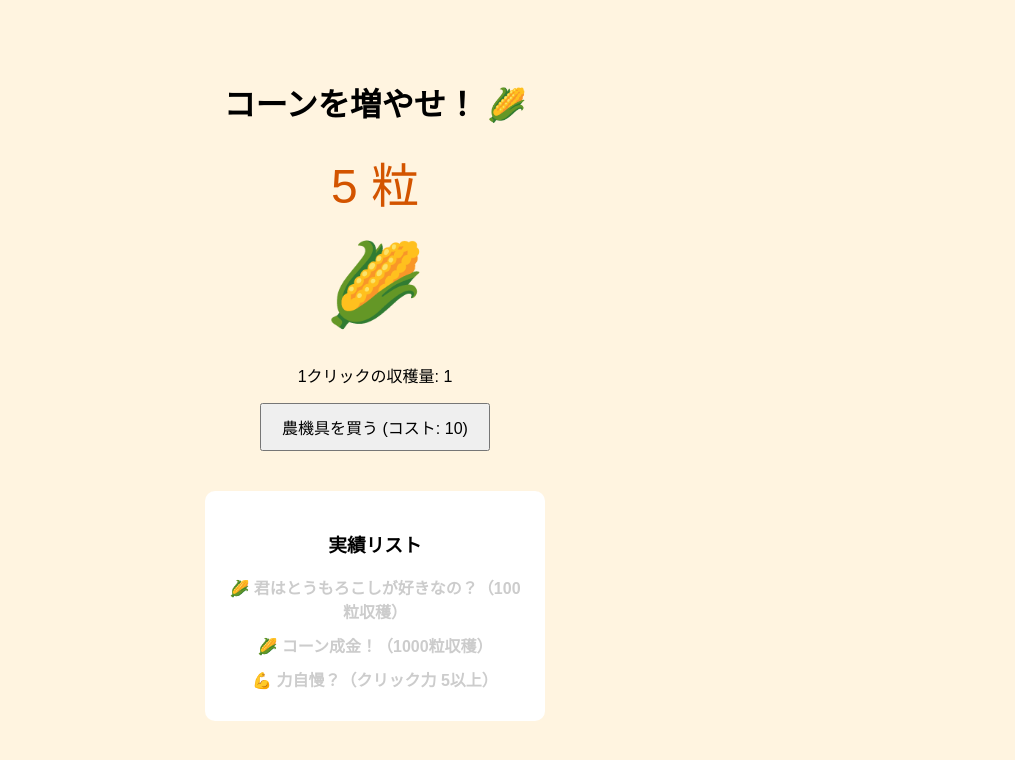
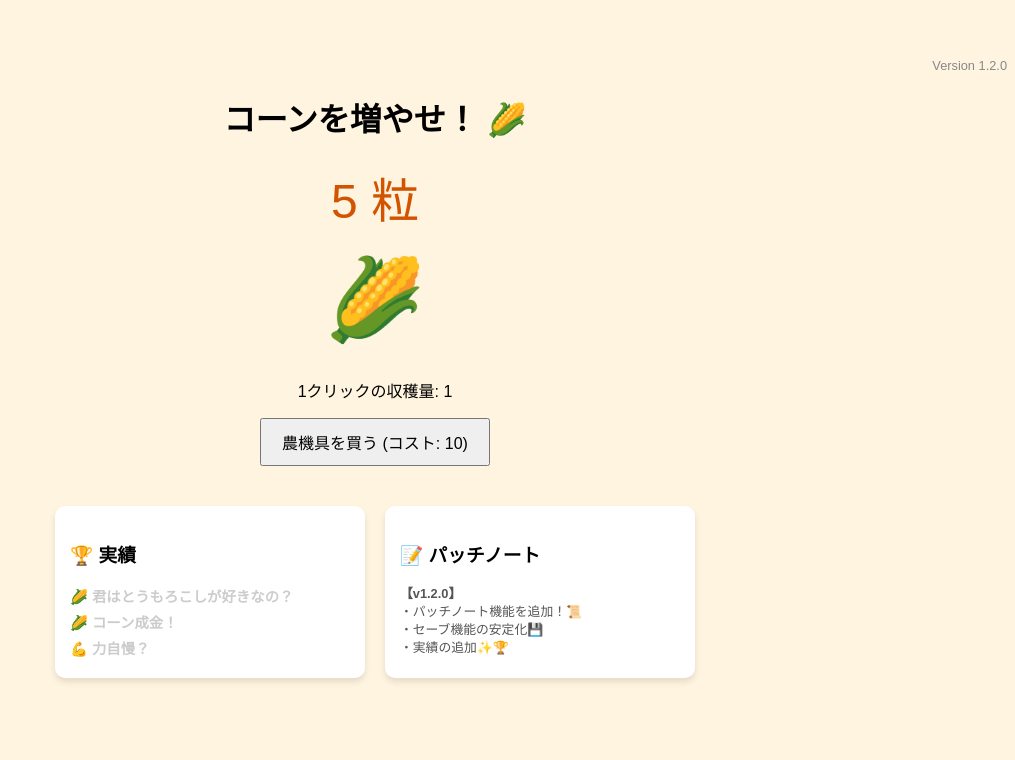
Before and after one commit to DomesCorn5/corn-clicker-game, a plain HTML site: page index.html in a window 1280 px wide. Shown: the whole page, without its empty margins (265-1280 px from the left). Drawn offline with Linux system fonts and the light colour scheme.

Commit message:
Add files via upload

```diff
--- a/index.html
+++ b/index.html
@@ -11,26 +11,42 @@
         .stats { margin-top: 30px; }
         button.upgrade { padding: 10px 20px; font-size: 1rem; cursor: pointer; }
 
-        /* --- 実績リストの見た目 --- */
-        #achievements { margin-top: 40px; background: white; padding: 20px; border-radius: 10px; display: inline-block; width: 300px; }
-        .achievement-item { color: #ccc; margin: 10px 0; font-weight: bold; }
-        .cleared { color: #f1c40f; } /* クリアした実績は金色に！ */
+        /* 🏆 実績・パッチノートのデザイン */
+        #game-info { margin-top: 40px; display: flex; justify-content: center; gap: 20px; flex-wrap: wrap; }
+        .info-box { background: white; padding: 15px; border-radius: 10px; width: 280px; text-align: left; box-shadow: 0 4px 6px rgba(0,0,0,0.1); }
+        .achievement-item { color: #ccc; margin: 5px 0; font-weight: bold; font-size: 0.9rem; }
+        .cleared { color: #f1c40f; }
+        .version { font-size: 0.8rem; color: #888; text-align: right; }
+        .patch-text { font-size: 0.8rem; line-height: 1.4; color: #555; }
     </style>
 </head>
 <body>
-    <h1>コーンを増やせ！ 🌽</h1>
+    <div class="version">Version 1.2.0</div> <h1>コーンを増やせ！ 🌽</h1>
     <div id="counter">0 粒</div>
     <button id="click-btn">🌽</button>
+
     <div class="stats">
         <p>1クリックの収穫量: <span id="power">1</span></p>
         <button id="upgrade-btn" class="upgrade">農機具を買う (コスト: 10)</button>
     </div>
 
-    <div id="achievements">
-        <h3>実績リスト</h3>
-        <div id="ach-100" class="achievement-item">🌽 君はとうもろこしが好きなの？（100粒収穫）</div>
-        <div id="ach-1000" class="achievement-item">🌽 コーン成金！（1000粒収穫）</div>
-        <div id="ach-power5" class="achievement-item">💪 力自慢？（クリック力 5以上）</div>
+    <div id="game-info">
+        <div class="info-box">
+            <h3>🏆 実績</h3>
+            <div id="ach-100" class="achievement-item">🌽 君はとうもろこしが好きなの？</div>
+            <div id="ach-1000" class="achievement-item">🌽 コーン成金！</div>
+            <div id="ach-power5" class="achievement-item">💪 力自慢？</div>
+        </div>
+
+        <div class="info-box">
+            <h3>📝 パッチノート</h3>
+            <div class="patch-text">
+                <strong>【v1.2.0】</strong><br>
+                ・パッチノート機能を追加！📜<br>
+                ・セーブ機能の安定化💾<br>
+                ・実績の追加✨🏆
+            </div>
+        </div>
     </div>
 
     <script>
@@ -48,20 +64,14 @@
             scoreDisplay.textContent = score + " 粒";
             powerDisplay.textContent = clickPower;
             upgradeBtn.textContent = `農機具を買う (コスト: ${upgradeCost})`;
-            checkAchievements(); // 表示更新のたびに実績をチェック！
+            checkAchievements();
         }
 
-        // --- 2. 実績を判定するルール（どめさんが改造するならここ！） ---
+        // 実績チェック
         function checkAchievements() {
-            if (score >= 100) {
-                document.getElementById('ach-100').classList.add('cleared');
-            }
-            if (score >= 1000) {
-                document.getElementById('ach-1000').classList.add('cleared');
-            }
-            if (clickPower >= 5) {
-                document.getElementById('ach-power5').classList.add('cleared');
-            }
+            if (score >= 100) document.getElementById('ach-100').classList.add('cleared');
+            if (score >= 1000) document.getElementById('ach-1000').classList.add('cleared');
+            if (clickPower >= 5) document.getElementById('ach-power5').classList.add('cleared');
         }
 
         function saveGame() {
@@ -70,19 +80,21 @@
             localStorage.setItem('corn_cost', upgradeCost);
         }
 
-        // --- 3. 動き ---
+        // クリックイベント
         document.getElementById('click-btn').addEventListener('click', () => {
             score += clickPower;
             updateDisplay();
             saveGame();
         });
 
+        // 自動収穫
         setInterval(() => {
             score += autoPower;
             updateDisplay();
             if (score % 5 === 0) saveGame();
         }, 1000);
 
+        // アップグレード
         upgradeBtn.addEventListener('click', () => {
             if (score >= upgradeCost) {
                 score -= upgradeCost;
```
